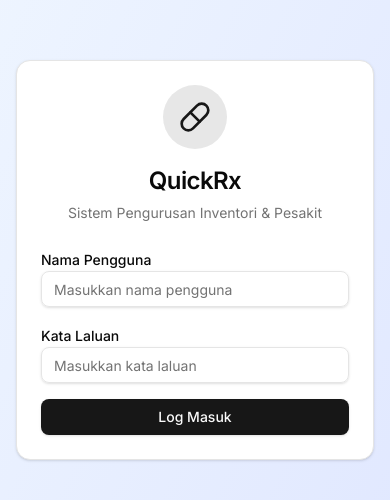
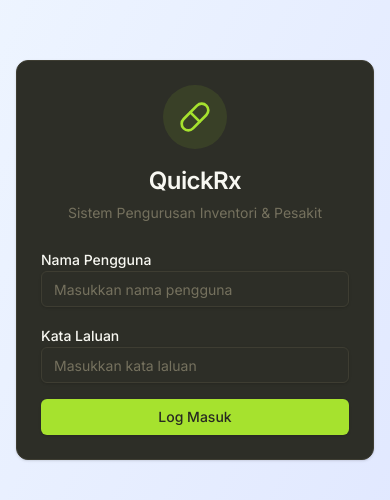
Before and after one commit to fetreney2000/quickrxrecord, a Next.js app: page /login in a window 390 px wide. Shown: the part 162-662 px from the top of the page. Built offline with nearby package versions, Linux system fonts and the light colour scheme; no server answers.

Commit message:
feat: Monokai theme, mobile bottom nav, delete supply records

```diff
--- a/src/app/(dashboard)/layout.tsx
+++ b/src/app/(dashboard)/layout.tsx
@@ -5,6 +5,7 @@ import { useRouter } from "next/navigation";
 import { useAuth } from "@/lib/auth-context";
 import { Sidebar } from "@/components/layout/sidebar";
 import { Header } from "@/components/layout/header";
+import { MobileNav } from "@/components/layout/mobile-nav";
 import { Loader2 } from "lucide-react";
 
 export default function DashboardLayout({
@@ -38,8 +39,9 @@ export default function DashboardLayout({
       <Sidebar />
       <div className="md:ml-64 flex flex-col min-h-screen">
         <Header />
-        <main className="flex-1 p-4 md:p-6">{children}</main>
+        <main className="flex-1 p-4 md:p-6 pb-20 md:pb-6">{children}</main>
       </div>
+      <MobileNav />
     </div>
   );
 }
--- a/src/app/(dashboard)/pesakit/[id]/page.tsx
+++ b/src/app/(dashboard)/pesakit/[id]/page.tsx
@@ -23,7 +23,7 @@ import {
 import { toast } from "sonner";
 import { formatDate, formatDateTime } from "@/lib/utils";
 import { Breadcrumb } from "@/components/ui/breadcrumb";
-import { ArrowLeft, Plus, Pill, Edit, XCircle, Package, Merge, History, Save, X } from "lucide-react";
+import { ArrowLeft, Plus, Pill, Edit, XCircle, Package, Merge, History, Save, X, Trash2 } from "lucide-react";
 import { MergeDialog } from "@/components/pesakit/merge-dialog";
 import type { Patient, PatientItemAssignment, Item, SupplyRecord, ItemBatch } from "@/types";
 
@@ -212,6 +212,19 @@ export default function PatientDetailPage() {
       queryClient.invalidateQueries({ queryKey: ["batches-for-supply"] });
     },
     onError: () => toast.error("Gagal merekod bekalan."),
+  });
+
+  // Delete supply mutation
+  const deleteSupplyMutation = useMutation({
+    mutationFn: async (supplyId: string) => {
+      const { error } = await supabase.from("supply_records").delete().eq("id", supplyId);
+      if (error) throw error;
+    },
+    onSuccess: () => {
+      toast.success("Rekod bekalan dipadam.");
+      queryClient.invalidateQueries({ queryKey: ["supply-history", viewHistoryAssignment] });
+    },
+    onError: () => toast.error("Gagal memadam rekod bekalan."),
   });
 
   // Edit supply mutation
@@ -413,7 +426,7 @@ export default function PatientDetailPage() {
                   <TableHead>Kuantiti</TableHead>
                   <TableHead>Kelompok</TableHead>
                   <TableHead>Kakitangan</TableHead>
-                  <TableHead className="w-[80px]">Edit</TableHead>
+                  <TableHead className="w-[120px]">Tindakan</TableHead>
                 </TableRow>
               </TableHeader>
               <TableBody>
@@ -454,9 +467,16 @@ export default function PatientDetailPage() {
                           </Button>
                         </div>
                       ) : (
-                        <Button size="sm" variant="ghost" onClick={() => { setEditSupplyId(record.id); setEditSupplyData({ dos: record.dos, tempoh_dibekal: record.tempoh_dibekal || "", kuantiti: String(record.kuantiti), catatan_bekalan: record.catatan_bekalan || "" }); }}>
-                          <Edit className="h-3 w-3" />
-                        </Button>
+                        <div className="flex gap-1">
+                          <Button size="sm" variant="ghost" onClick={() => { setEditSupplyId(record.id); setEditSupplyData({ dos: record.dos, tempoh_dibekal: record.tempoh_dibekal || "", kuantiti: String(record.kuantiti), catatan_bekalan: record.catatan_bekalan || "" }); }}>
+                            <Edit className="h-3 w-3" />
+                          </Button>
+                          <Button size="sm" variant="ghost" onClick={() => {
+                            if (confirm("Padam rekod bekalan ini?")) deleteSupplyMutation.mutate(record.id);
+                          }}>
+                            <Trash2 className="h-3 w-3 text-destructive" />
+                          </Button>
+                        </div>
                       )}
                     </TableCell>
                   </TableRow>
--- a/src/app/globals.css
+++ b/src/app/globals.css
@@ -3,74 +3,74 @@
 @custom-variant dark (&:is(.dark *));
 
 :root {
-  --background: oklch(1 0 0);
-  --foreground: oklch(0.145 0 0);
-  --card: oklch(1 0 0);
-  --card-foreground: oklch(0.145 0 0);
-  --popover: oklch(1 0 0);
-  --popover-foreground: oklch(0.145 0 0);
-  --primary: oklch(0.205 0 0);
-  --primary-foreground: oklch(0.985 0 0);
-  --secondary: oklch(0.965 0 0);
-  --secondary-foreground: oklch(0.205 0 0);
-  --muted: oklch(0.965 0 0);
-  --muted-foreground: oklch(0.556 0 0);
-  --accent: oklch(0.965 0 0);
-  --accent-foreground: oklch(0.205 0 0);
-  --destructive: oklch(0.577 0.245 27.325);
-  --destructive-foreground: oklch(0.577 0.245 27.325);
-  --border: oklch(0.922 0 0);
-  --input: oklch(0.922 0 0);
-  --ring: oklch(0.708 0 0);
-  --radius: 0.625rem;
-  --chart-1: oklch(0.646 0.222 41.116);
-  --chart-2: oklch(0.6 0.118 184.704);
-  --chart-3: oklch(0.398 0.07 227.392);
-  --chart-4: oklch(0.828 0.189 84.429);
-  --chart-5: oklch(0.769 0.188 70.08);
-  --sidebar: oklch(0.985 0 0);
-  --sidebar-foreground: oklch(0.145 0 0);
-  --sidebar-primary: oklch(0.205 0 0);
-  --sidebar-primary-foreground: oklch(0.985 0 0);
-  --sidebar-accent: oklch(0.965 0 0);
-  --sidebar-accent-foreground: oklch(0.205 0 0);
-  --sidebar-border: oklch(0.922 0 0);
-  --sidebar-ring: oklch(0.708 0 0);
+  --background: #272822;
+  --foreground: #f8f8f2;
+  --card: #2d2e27;
+  --card-foreground: #f8f8f2;
+  --popover: #2d2e27;
+  --popover-foreground: #f8f8f2;
+  --primary: #a6e22e;
+  --primary-foreground: #272822;
+  --secondary: #3e3d32;
+  --secondary-foreground: #f8f8f2;
+  --muted: #3e3d32;
+  --muted-foreground: #75715e;
+  --accent: #3e3d32;
+  --accent-foreground: #f8f8f2;
+  --destructive: #f92672;
+  --destructive-foreground: #f8f8f2;
+  --border: #3e3d32;
+  --input: #3e3d32;
+  --ring: #a6e22e;
+  --radius: 0.5rem;
+  --chart-1: #a6e22e;
+  --chart-2: #66d9ef;
+  --chart-3: #fd971f;
+  --chart-4: #ae81ff;
+  --chart-5: #f92672;
+  --sidebar: #1e1f1c;
+  --sidebar-foreground: #f8f8f2;
+  --sidebar-primary: #a6e22e;
+  --sidebar-primary-foreground: #272822;
+  --sidebar-accent: #3e3d32;
+  --sidebar-accent-foreground: #f8f8f2;
+  --sidebar-border: #3e3d32;
+  --sidebar-ring: #a6e22e;
 }
 
 .dark {
-  --background: oklch(0.145 0 0);
-  --foreground: oklch(0.985 0 0);
-  --card: oklch(0.145 0 0);
-  --card-foreground: oklch(0.985 0 0);
-  --popover: oklch(0.145 0 0);
-  --popover-foreground: oklch(0.985 0 0);
-  --primary: oklch(0.985 0 0);
-  --primary-foreground: oklch(0.205 0 0);
-  --secondary: oklch(0.269 0 0);
-  --secondary-foreground: oklch(0.985 0 0);
-  --muted: oklch(0.269 0 0);
-  --muted-foreground: oklch(0.708 0 0);
-  --accent: oklch(0.269 0 0);
-  --accent-foreground: oklch(0.985 0 0);
-  --destructive: oklch(0.396 0.141 25.723);
-  --destructive-foreground: oklch(0.637 0.237 25.331);
-  --border: oklch(0.269 0 0);
-  --input: oklch(0.269 0 0);
-  --ring: oklch(0.439 0 0);
-  --chart-1: oklch(0.488 0.243 264.376);
-  --chart-2: oklch(0.696 0.17 162.48);
-  --chart-3: oklch(0.769 0.188 70.08);
-  --chart-4: oklch(0.627 0.265 303.9);
-  --chart-5: oklch(0.645 0.246 16.439);
-  --sidebar: oklch(0.205 0 0);
-  --sidebar-foreground: oklch(0.985 0 0);
-  --sidebar-primary: oklch(0.488 0.243 264.376);
-  --sidebar-primary-foreground: oklch(0.985 0 0);
-  --sidebar-accent: oklch(0.269 0 0);
-  --sidebar-accent-foreground: oklch(0.985 0 0);
-  --sidebar-border: oklch(0.269 0 0);
-  --sidebar-ring: oklch(0.439 0 0);
+  --background: #272822;
+  --foreground: #f8f8f2;
+  --card: #2d2e27;
+  --card-foreground: #f8f8f2;
+  --popover: #2d2e27;
+  --popover-foreground: #f8f8f2;
+  --primary: #a6e22e;
+  --primary-foreground: #272822;
+  --secondary: #3e3d32;
+  --secondary-foreground: #f8f8f2;
+  --muted: #3e3d32;
+  --muted-foreground: #75715e;
+  --accent: #3e3d32;
+  --accent-foreground: #f8f8f2;
+  --destructive: #f92672;
+  --destructive-foreground: #f8f8f2;
+  --border: #3e3d32;
+  --input: #3e3d32;
+  --ring: #a6e22e;
+  --chart-1: #a6e22e;
+  --chart-2: #66d9ef;
+  --chart-3: #fd971f;
+  --chart-4: #ae81ff;
+  --chart-5: #f92672;
+  --sidebar: #1e1f1c;
+  --sidebar-foreground: #f8f8f2;
+  --sidebar-primary: #a6e22e;
+  --sidebar-primary-foreground: #272822;
+  --sidebar-accent: #3e3d32;
+  --sidebar-accent-foreground: #f8f8f2;
+  --sidebar-border: #3e3d32;
+  --sidebar-ring: #a6e22e;
 }
 
 @theme inline {
--- /dev/null
+++ b/src/components/layout/mobile-nav.tsx
@@ -0,0 +1,53 @@
+"use client";
+
+import React from "react";
+import Link from "next/link";
+import { usePathname } from "next/navigation";
+import { useAuth, hasPermission } from "@/lib/auth-context";
+import { cn } from "@/lib/utils";
+import { Home, Users, Package, ClipboardList, BarChart3, Settings } from "lucide-react";
+
+const navItems = [
+  { href: "/", label: "Utama", icon: Home, permission: null },
+  { href: "/pesakit", label: "Pesakit", icon: Users, permission: "view_patients" },
+  { href: "/stok", label: "Stok", icon: Package, permission: "view_items" },
+  { href: "/bekalan", label: "Bekalan", icon: ClipboardList, permission: "manage_supply" },
+  { href: "/laporan", label: "Laporan", icon: BarChart3, permission: "view_reports" },
+  { href: "/pengurusan", label: "Pengurusan", icon: Settings, permission: "manage_users" },
+];
+
+export function MobileNav() {
+  const pathname = usePathname();
+  const { profile } = useAuth();
+
+  return (
+    <nav className="md:hidden fixed bottom-0 left-0 right-0 z-50 bg-sidebar border-t border-sidebar-border">
+      <div className="flex items-center justify-around h-16 px-1">
+        {navItems.map((item) => {
+          if (item.permission && !hasPermission(profile?.peranan, item.permission)) {
+            return null;
+          }
+          const isActive = pathname === item.href ||
+            (item.href !== "/" && pathname.startsWith(item.href));
+          return (
+            <Link
+              key={item.href}
+              href={item.href}
+              className={cn(
+                "flex flex-col items-center justify-center gap-0.5 px-2 py-1 rounded-md transition-colors min-w-0 flex-1",
+                isActive
+                  ? "text-sidebar-primary"
+                  : "text-sidebar-foreground/60 hover:text-sidebar-foreground"
+              )}
+            >
+              <item.icon className="h-5 w-5" />
+              <span className="text-[10px] leading-tight truncate w-full text-center">
+                {item.label}
+              </span>
+            </Link>
+          );
+        })}
+      </div>
+    </nav>
+  );
+}
```
